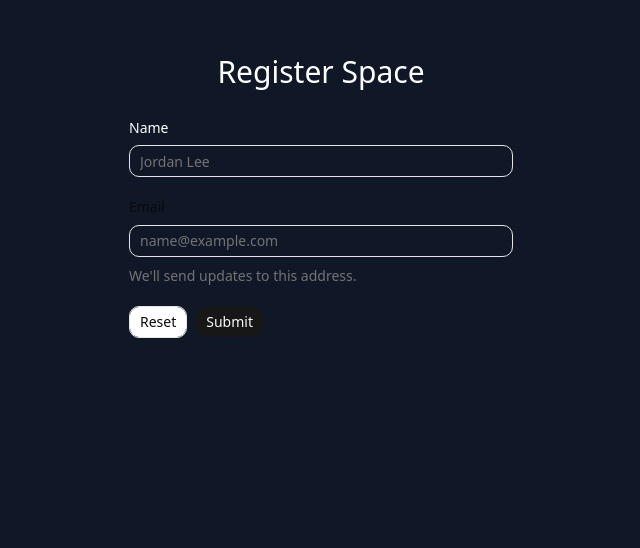
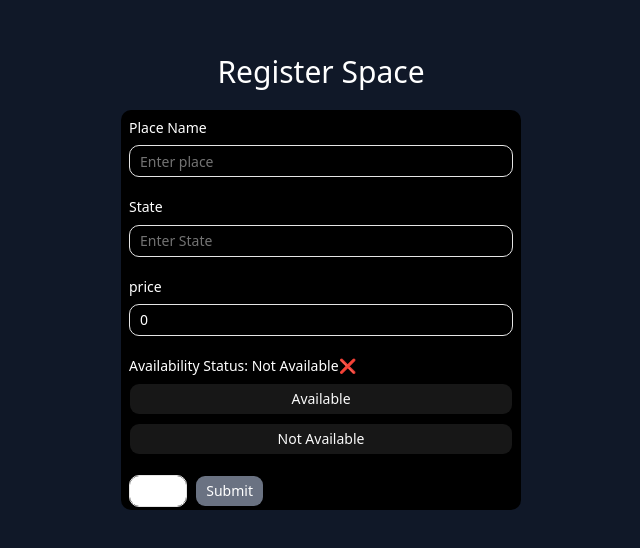
Before and after one commit to MONKEY-D-ASH/Parkify, a Next.js app: page /space-registration in a window 1280 px wide. Shown: the part 128-676 px from the top of the page, without its empty margins (319-959 px from the left). Built offline with nearby package versions, Linux system fonts and the light colour scheme.

Commit message:
add space-registration page and corresponding api

```diff
--- /dev/null
+++ b/src/app/(auth)/booking/page.tsx
@@ -0,0 +1,47 @@
+"use client"
+
+import React from "react";
+import { Input } from "@/components/ui/input"
+import {
+  Field,
+  FieldDescription,
+  FieldGroup,
+  FieldLabel,
+} from "@/components/ui/field"
+import { Button } from "@/components/ui/button"
+
+function BookSpace(){
+    return (
+    <div className="flex justify-center items-center flex-col h-lvh bg-gray-700">
+        <h1 className="text-white m-2 p-3 text-3xl ">Register Space</h1>
+        <div className=" bg-black w-100 h-100 p-2 rounded-lg">
+            <FieldGroup>
+
+            <Field>
+                <FieldLabel htmlFor="fieldgroup-name" className="text-white">Name</FieldLabel>
+                <Input id="fieldgroup-name" placeholder="Jordan Lee" className="" />
+            </Field>
+
+            <Field>
+                <FieldLabel htmlFor="fieldgroup-email" className="text-white">Email</FieldLabel>
+                <Input
+                id="fieldgroup-email"
+                type="email"
+                placeholder="name@example.com"
+                />
+            </Field>
+
+            <Field orientation="horizontal">
+                <Button type="reset" variant="outline" className="text-white">
+                Reset
+                </Button>
+                <Button type="submit" className="text-white bg-gray-500 hover:bg-gray-800">Submit</Button>
+            </Field>
+
+            </FieldGroup>
+        </div>
+    </div>
+    )
+}
+
+export default BookSpace
--- a/src/app/(auth)/register/page.tsx
+++ b/src/app/(auth)/register/page.tsx
@@ -51,13 +51,16 @@ function RegisterPage(){
     }
 
     return (
-        <div>
+        <div className="">
             {error && (
                 <p>{error}</p>
             )}
 
             <form onSubmit={handleSubmit}>
             </form>
+            <div>
+                this is the register page
+            </div>
         </div>
     )
 }
--- a/src/app/(auth)/space-registration/page.tsx
+++ b/src/app/(auth)/space-registration/page.tsx
@@ -1,5 +1,8 @@
 // this page will be use to create dummy documents inside the parking space collection
 "use client"
+
+import React from "react"
+import { useState } from "react"
 import { Input } from "@/components/ui/input"
 import {
   Field,
@@ -8,34 +11,111 @@ import {
   FieldLabel,
 } from "@/components/ui/field"
 import { Button } from "@/components/ui/button"
+import axios from "axios"
 
 function RegisterSpace(){
+    const [spaceDetails, setSpaceDetails] = useState({
+        name: "",
+        state: "",
+        price: 0,
+        availability: false
+    })
+    const [isLoading, setIsLoading] = useState(false)
+
+    const handleSubmit = async(e: React.MouseEvent<HTMLButtonElement>) => {
+        e.preventDefault()
+        // this will make an api call to the backend where the api will register the details of the registration space in the database inside the parking space collection
+        if (spaceDetails.name.length !== 0 && spaceDetails.price !== 0) {
+            try {
+                setIsLoading(true)
+                const response = await axios.post("/api/space-registration", spaceDetails)
+                console.log(response.data.message);
+
+
+                setIsLoading(false)
+            } catch (error: any) {
+                console.log("there is an error while processing the registration", error?.message);
+                console.log(error);
+            }
+        }
+    }
+
     return (
     <div className="flex flex-col justify-center items-center h-lvh bg-gray-900">
-        <h1 className="text-white m-2 p-3 text-3xl ">Register Space</h1>
-        <div className="w-100 h-100 p-2">
+        <h1 className="text-white m-2 p-3 text-3xl">{isLoading? "processing...": "Register Space"}</h1>
+        <div className="bg-black w-100 h-100 p-2 rounded-lg">
             <FieldGroup>
+
             <Field>
-                <FieldLabel htmlFor="fieldgroup-name" className="text-white">Name</FieldLabel>
-                <Input id="fieldgroup-name" placeholder="Jordan Lee" className="" />
+                <FieldLabel htmlFor="fieldgroup-name" className="text-white">Place Name</FieldLabel>
+                <Input
+                id="fieldgroup-name"
+                placeholder="Enter place"
+                className="text-white"
+                value={spaceDetails.name}
+                required
+                onChange={(e) => setSpaceDetails({...spaceDetails, name:e.target.value})}
+                />
             </Field>
+
             <Field>
-                <FieldLabel htmlFor="fieldgroup-email">Email</FieldLabel>
+                <FieldLabel htmlFor="fieldgroup-name" className="text-white">State</FieldLabel>
+                <Input
+                id="fieldgroup-name"
+                placeholder="Enter State"
+                className="text-white"
+                value={spaceDetails.state}
+                required
+                onChange={(e) => setSpaceDetails({...spaceDetails, state:e.target.value})}
+                />
+            </Field>
+
+            <Field>
+                <FieldLabel htmlFor="fieldgroup-email" className="text-white">price</FieldLabel>
                 <Input
                 id="fieldgroup-email"
-                type="email"
-                placeholder="name@example.com"
+                type="text"
+                placeholder="Enter price"
+                className="text-white"
+                value={spaceDetails.price}
+                required
+                onChange={(e) => setSpaceDetails({...spaceDetails, price:Number(e.target.value)})}
                 />
-                <FieldDescription>
-                We&apos;ll send updates to this address.
-                </FieldDescription>
             </Field>
+
+            <Field>
+                <FieldLabel htmlFor="fieldgroup-email" className="text-white">Availability Status: {spaceDetails.availability? `Available✅` : `Not Available❌`}</FieldLabel>
+                <Button
+                type="button"
+                onClick={(e) => setSpaceDetails({...spaceDetails, availability: true})}
+                >Available
+                </Button>
+
+                <Button
+                type="button"
+                onClick={(e) => setSpaceDetails({...spaceDetails, availability: false})}
+                >Not Available
+                </Button>
+            </Field>
+
             <Field orientation="horizontal">
-                <Button type="reset" variant="outline">
+                <Button
+                type="reset"
+                variant="outline"
+                className="text-white"
+                onClick={() => setSpaceDetails({name:"", state: "", price:0, availability:false})}
+                >
                 Reset
                 </Button>
-                <Button type="submit">Submit</Button>
+
+                <Button
+                type="button"
+                className="text-white bg-gray-500 hover:bg-gray-800"
+                onClick={handleSubmit}
+                >Submit
+                </Button>
             </Field>
+
             </FieldGroup>
         </div>
     </div>
--- /dev/null
+++ b/src/app/api/space-registration/route.ts
@@ -0,0 +1,32 @@
+// this is a simple route that will handle the space- registration functionality of the application and here the name of the place will be provided from the frontend and then an api call to the nominatim api service will be made in the following something format like ( https://nominatim.openstreetmap.org/search?q=Malviya+Nagar,+Delhi&format=json&addressdetails=1&limit=1) which will provied the latide and the longitude of the name of the palce that the user has entered from the frontend and then here the database call will be made to register that location in the parking_space collection
+
+import { NextRequest, NextResponse } from "next/server";
+
+export async function POST(request: NextRequest){
+    try {
+        const {name, state} = await request.json()
+        const newName = name.trim().replaceAll(" ", "+")
+        const newState = state.trim()
+        const response = await fetch(`https://nominatim.openstreetmap.org/search?q=${newName},+${newState}&format=json&addressdetails=1&limit=1`)
+        console.log("this is the api response from openstreetmap");
+        console.log(response);
+
+        return NextResponse.json(
+            {
+                message: "space is registered successfully"
+            },
+            {
+                status: 200
+            }
+        )
+    } catch (error: any) {
+        return NextResponse.json(
+            {
+                message: error?.message || "there is an error while registring the parking space"
+            },
+            {
+                status: error?.status || error?.code || 570
+            }
+        )
+    }
+}
--- a/src/app/map.tsx
+++ b/src/app/map.tsx
@@ -5,6 +5,7 @@ import { useEffect, useState } from 'react';
 import { MapContainer, TileLayer, Marker, Popup, useMap } from "react-leaflet";
 import 'leaflet/dist/leaflet.css';
 import L from 'leaflet';
+import { useRouter } from 'next/navigation';
 
 L.Icon.Default.mergeOptions({
   iconRetinaUrl:
@@ -27,7 +28,13 @@ function Recenter({latitude, longitude}: {latitude: number, longitude: number}){
 
 // we are passing an array of locations data from the page.tsx file to this map.tsx file which is fetched in the page.tsx file using an api call and now these location data will be destructured here to display the different markers on the map and inside the popup we will display the details about the location which is also extracted from the location object
 export default function Map({space}: any) {
+  const router = useRouter()
   const [marker, setMarker] = useState()
+
+  const handleClick = (e: React.MouseEvent<HTMLButtonElement>) => {
+    e.preventDefault()
+    router.push("/booking")
+  }
 
   const position: [number, number] = [space.latitude, space.longitude]; // you have to provide the type definition of the position key element
   // use the popup component to show the details about the site with the parking slot
@@ -45,7 +52,18 @@ export default function Map({space}: any) {
       />
       <Marker position={position} >
       <Popup>
-        price: ${space.price_per_hour}. <br /> available: {space.availability_status && `true`}.
+        <div className='bg-blue-700 p-2 text-white rounded-md m-1'>
+          price: ${space.price_per_hour}.
+        </div>
+        <div className='bg-blue-700 p-2 text-white rounded-md m-1'>
+         available: {space.availability_status ? `Yes` : `No`}.
+        </div>
+        <div>
+          <button
+          className='bg-green-500 hover:bg-green-600 p-2 text-white rounded-md m-1'
+          onClick={handleClick}
+          >book</button>
+        </div>
       </Popup>
       </Marker>
       <Recenter latitude={space.latitude} longitude={space.longitude}/>
--- a/src/components/ui/field.tsx
+++ b/src/components/ui/field.tsx
@@ -106,7 +106,7 @@ function FieldLabel({
     <Label
       data-slot="field-label"
       className={cn(
-        "group/field-label peer/field-label flex w-fit gap-2 leading-snug group-data-[disabled=true]/field:opacity-50 has-data-checked:border-primary/30 has-data-checked:bg-primary/5 has-[>[data-slot=field]]:rounded-lg has-[>[data-slot=field]]:border has-[>[data-slot=field]]:not-has-[:disabled,[data-disabled]]:hover:bg-muted/50 has-[>[data-slot=field]]:has-[:focus-visible]:border-ring has-[>[data-slot=field]]:has-[:focus-visible]:ring-3 has-[>[data-slot=field]]:has-[:focus-visible]:ring-ring/50 *:data-[slot=field]:p-2.5 dark:has-data-checked:border-primary/20 dark:has-data-checked:bg-primary/10",
+        "group/field-label peer/field-label flex w-fit gap-2 leading-snug group-data-[disabled=true]/field:opacity-50 has-data-checked:border-primary/30 has-data-checked:bg-primary/5 has-[>[data-slot=field]]:rounded-lg has-[>[data-slot=field]]:border has-[>[data-slot=field]]:not-has-[:disabled,[data-disabled]]:hover:bg-muted/50 has-[>[data-slot=field]]:has-focus-visible:border-ring has-[>[data-slot=field]]:has-focus-visible:ring-3 has-[>[data-slot=field]]:has-focus-visible:ring-ring/50 *:data-[slot=field]:p-2.5 dark:has-data-checked:border-primary/20 dark:has-data-checked:bg-primary/10",
         "has-[>[data-slot=field]]:w-full has-[>[data-slot=field]]:flex-col",
         className
       )}
```
